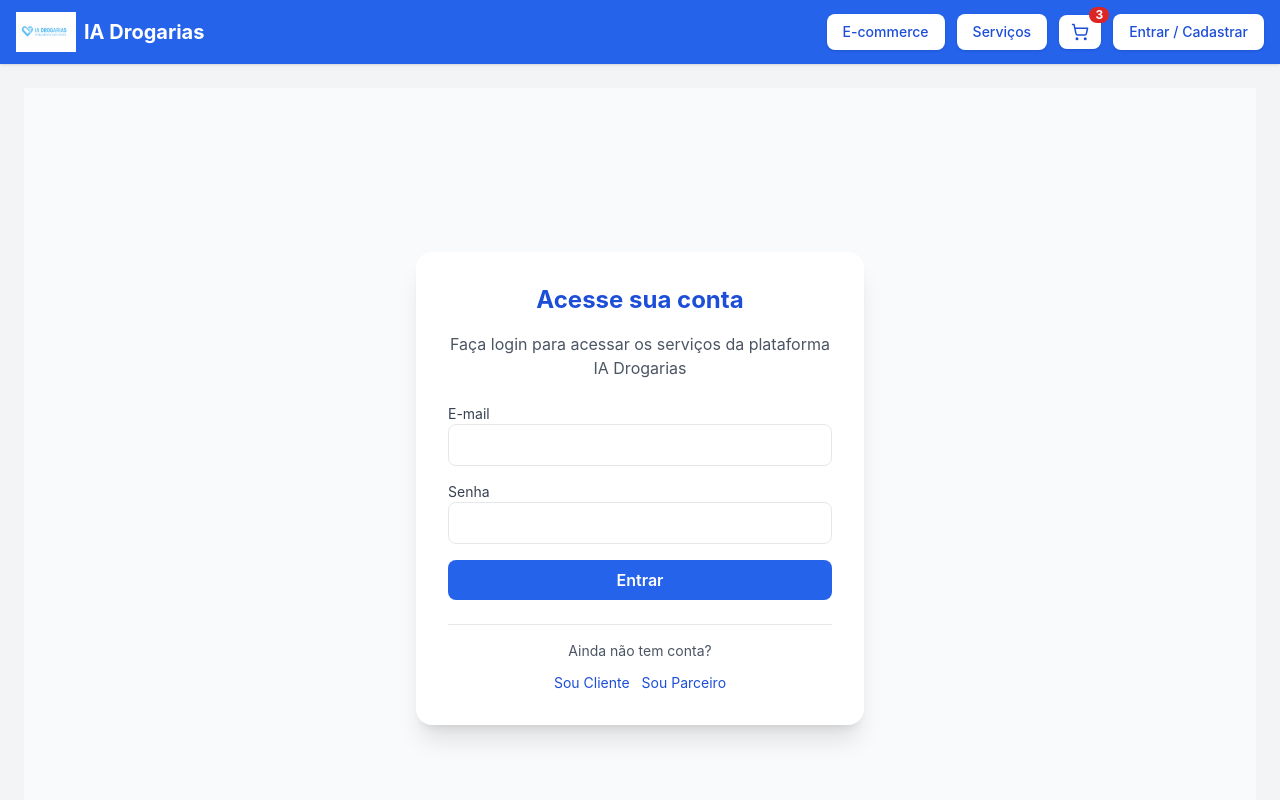
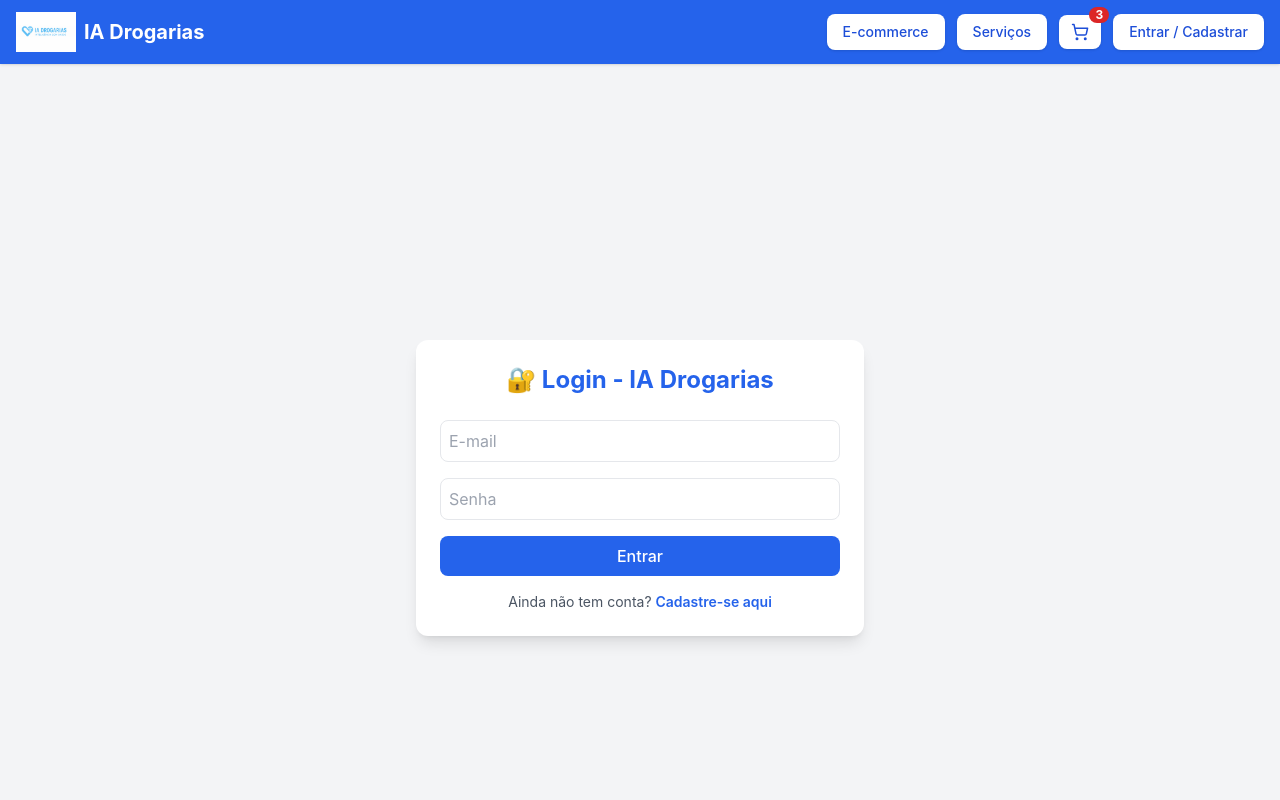
Before and after one commit to comprasdfernando-code/ia-drogarias, a Next.js app: page /login in a window 1280 px wide. Shown: the top 800 px of the page. Built offline with nearby package versions, Linux system fonts and the light colour scheme.

Commit message:
conexão com supabase finalizada

```diff
--- /dev/null
+++ b/app/cadastro/page.tsx
@@ -0,0 +1,102 @@
+"use client";
+
+import { useState } from "react";
+import { supabase } from "../../lib/supabaseClient";
+import { useRouter } from "next/navigation";
+
+export default function CadastroPage() {
+  const router = useRouter();
+  const [nome, setNome] = useState("");
+  const [email, setEmail] = useState("");
+  const [senha, setSenha] = useState("");
+  const [tipo, setTipo] = useState("cliente");
+  const [erro, setErro] = useState("");
+  const [sucesso, setSucesso] = useState("");
+
+  const handleCadastro = async (e: React.FormEvent) => {
+    e.preventDefault();
+    setErro("");
+    setSucesso("");
+
+    const { data, error } = await supabase.auth.signUp({
+      email,
+      password: senha,
+      options: {
+        data: { nome, tipo },
+      },
+    });
+
+    if (error) {
+      setErro("❌ Erro ao cadastrar. Tente outro e-mail.");
+    } else {
+      setSucesso("✅ Cadastro realizado! Verifique seu e-mail para confirmar.");
+      setTimeout(() => router.push("/login"), 2500);
+    }
+  };
+
+  return (
+    <div className="flex justify-center items-center min-h-screen bg-gray-100 p-4">
+      <div className="bg-white p-6 rounded-xl shadow-lg w-full max-w-md">
+        <h1 className="text-2xl font-bold text-center text-blue-600 mb-6">
+          🧾 Cadastro - IA Drogarias
+        </h1>
+
+        <form onSubmit={handleCadastro} className="flex flex-col gap-4">
+          <input
+            type="text"
+            placeholder="Nome completo"
+            value={nome}
+            onChange={(e) => setNome(e.target.value)}
+            required
+            className="border rounded-lg p-2 w-full focus:ring-2 focus:ring-blue-400 outline-none"
+          />
+
+          <input
+            type="email"
+            placeholder="E-mail"
+            value={email}
+            onChange={(e) => setEmail(e.target.value)}
+            required
+            className="border rounded-lg p-2 w-full focus:ring-2 focus:ring-blue-400 outline-none"
+          />
+
+          <input
+            type="password"
+            placeholder="Senha"
+            value={senha}
+            onChange={(e) => setSenha(e.target.value)}
+            required
+            className="border rounded-lg p-2 w-full focus:ring-2 focus:ring-blue-400 outline-none"
+          />
+
+          <select
+            value={tipo}
+            onChange={(e) => setTipo(e.target.value)}
+            className="border rounded-lg p-2 focus:ring-2 focus:ring-blue-400 outline-none"
+          >
+            <option value="cliente">Cliente</option>
+            <option value="farmaceutico">Farmacêutico</option>
+            <option value="drogaria">Drogaria</option>
+          </select>
+
+          {erro && <p className="text-red-500 text-sm text-center">{erro}</p>}
+          {sucesso && <p className="text-green-600 text-sm text-center">{sucesso}</p>}
+
+          <button
+            type="submit"
+            className="bg-green-600 hover:bg-green-700 text-white py-2 rounded-lg font-medium transition"
+          >
+            Cadastrar
+          </button>
+        </form>
+
+        <p className="text-center text-sm mt-4 text-gray-600">
+          Já tem conta?{" "}
+          <a href="/login" className="text-blue-600 font-semibold hover:underline">
+            Entrar
+          </a>
+        </p>
+      </div>
+    </div>
+  );
+}
--- a/app/login/page.tsx
+++ b/app/login/page.tsx
@@ -1,76 +1,78 @@
 "use client";
 
-import Link from "next/link";
 import { useState } from "react";
+import { supabase } from "../../lib/supabaseClient";
+import { useRouter } from "next/navigation";
 
 export default function LoginPage() {
+  const router = useRouter();
   const [email, setEmail] = useState("");
   const [senha, setSenha] = useState("");
+  const [erro, setErro] = useState("");
+  const [carregando, setCarregando] = useState(false);
 
-  const handleLogin = (e: React.FormEvent) => {
+  const handleLogin = async (e: React.FormEvent) => {
     e.preventDefault();
-    alert(`Login de ${email} realizado (simulação).`);
+    setCarregando(true);
+    setErro("");
+
+    const { error } = await supabase.auth.signInWithPassword({
+      email,
+      password: senha,
+    });
+
+    if (error) {
+      setErro("❌ E-mail ou senha incorretos.");
+    } else {
+      router.push("/"); // redireciona pra página inicial
+    }
+
+    setCarregando(false);
   };
 
   return (
-    <main className="min-h-screen flex items-center justify-center bg-gray-50 p-6">
-      <div className="bg-white shadow-xl rounded-2xl p-8 w-full max-w-md text-center">
-        <h1 className="text-2xl font-bold text-blue-700 mb-4">
-          Acesse sua conta
+    <div className="flex justify-center items-center min-h-screen bg-gray-100 p-4">
+      <div className="bg-white p-6 rounded-xl shadow-lg w-full max-w-md">
+        <h1 className="text-2xl font-bold text-center text-blue-600 mb-6">
+          🔐 Login - IA Drogarias
         </h1>
-        <p className="text-gray-600 mb-6">
-          Faça login para acessar os serviços da plataforma IA Drogarias
-        </p>
 
-        <form onSubmit={handleLogin} className="space-y-4 text-left">
-          <div>
-            <label className="block text-sm text-gray-700">E-mail</label>
+        <form onSubmit={handleLogin} className="flex flex-col gap-4">
           <input
             type="email"
+            placeholder="E-mail"
             value={email}
             onChange={(e) => setEmail(e.target.value)}
             required
-              className="w-full border rounded-lg p-2 focus:ring-2 focus:ring-blue-600 outline-none"
+            className="border rounded-lg p-2 w-full focus:ring-2 focus:ring-blue-400 outline-none"
           />
-          </div>
-
-          <div>
-            <label className="block text-sm text-gray-700">Senha</label>
           <input
             type="password"
+            placeholder="Senha"
             value={senha}
             onChange={(e) => setSenha(e.target.value)}
             required
-              className="w-full border rounded-lg p-2 focus:ring-2 focus:ring-blue-600 outline-none"
+            className="border rounded-lg p-2 w-full focus:ring-2 focus:ring-blue-400 outline-none"
           />
-          </div>
+
+          {erro && <p className="text-red-500 text-sm text-center">{erro}</p>}
 
           <button
             type="submit"
-            className="w-full bg-blue-600 hover:bg-blue-700 text-white font-semibold py-2 rounded-lg transition"
+            disabled={carregando}
+            className="bg-blue-600 hover:bg-blue-700 text-white py-2 rounded-lg font-medium transition"
           >
-            Entrar
+            {carregando ? "Entrando..." : "Entrar"}
           </button>
         </form>
 
-        <div className="mt-6 border-t pt-4 text-sm text-gray-600">
-          <p>Ainda não tem conta?</p>
-          <div className="flex flex-col sm:flex-row justify-center gap-3 mt-3">
-            <Link
-              href="/cadastro-cliente"
-              className="text-blue-700 hover:underline"
-            >
-              Sou Cliente
-            </Link>
-            <Link
-              href="/cadastro-drogaria"
-              className="text-blue-700 hover:underline"
-            >
-              Sou Parceiro
-            </Link>
+        <p className="text-center text-sm mt-4 text-gray-600">
+          Ainda não tem conta?{" "}
+          <a href="/cadastro" className="text-blue-600 font-semibold hover:underline">
+            Cadastre-se aqui
+          </a>
+        </p>
       </div>
     </div>
-      </div>
-    </main>
   );
 }
--- /dev/null
+++ b/app/teste-banco/page.tsx
@@ -0,0 +1,39 @@
+"use client";
+
+import { useEffect, useState } from "react";
+import { supabase } from "../../lib/supabaseClient";
+
+export default function TesteBancoPage() {
+  const [status, setStatus] = useState("⏳ Testando conexão com Supabase...");
+
+  useEffect(() => {
+    async function testarConexao() {
+      try {
+        // tenta buscar algo simples (a lista de usuários autenticados)
+        const { data, error } = await supabase.auth.getUser();
+
+        if (error) {
+          setStatus("❌ Falha na conexão ou nenhuma sessão ativa");
+          console.error(error);
+        } else {
+          setStatus("✅ Conexão bem-sucedida com Supabase!");
+          console.log("Dados retornados:", data);
+        }
+      } catch (err) {
+        console.error(err);
+        setStatus("⚠️ Erro inesperado ao conectar com Supabase");
+      }
+    }
+
+    testarConexao();
+  }, []);
+
+  return (
+    <div className="flex flex-col items-center justify-center min-h-screen bg-gray-100 text-center p-6">
+      <h1 className="text-2xl font-bold text-blue-700 mb-4">
+        🔍 Teste de Conexão com Supabase
+      </h1>
+      <p className="text-lg text-gray-800">{status}</p>
+    </div>
+  );
+}
--- /dev/null
+++ b/lib/supabaseClient.ts
@@ -0,0 +1,6 @@
+import { createClient } from "@supabase/supabase-js";
+
+const supabaseUrl = process.env.NEXT_PUBLIC_SUPABASE_URL!;
+const supabaseAnonKey = process.env.NEXT_PUBLIC_SUPABASE_ANON_KEY!;
+
+export const supabase = createClient(supabaseUrl, supabaseAnonKey);
--- a/package.json
+++ b/package.json
@@ -9,6 +9,7 @@
     "lint": "next lint"
   },
   "dependencies": {
+    "@supabase/supabase-js": "^2.74.0",
     "autoprefixer": "10.4.16",
     "eslint": "8.56.0",
     "eslint-config-next": "14.2.5",
```
Also changed, not shown: app/cadastro/page.txt (deleted), 2 other files (tests, documents, lock files or other folders). Lines whose indentation alone changed are shown as unchanged.
